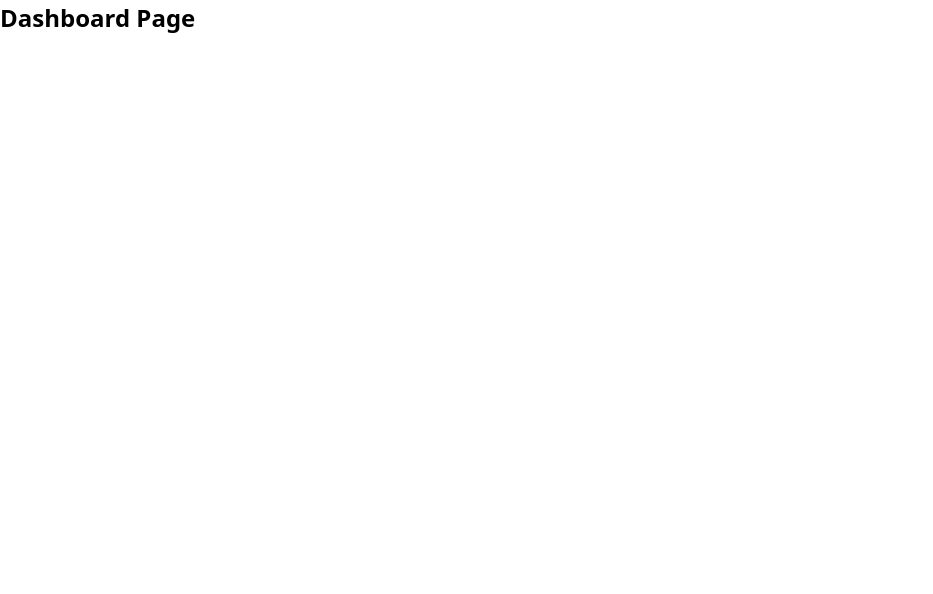
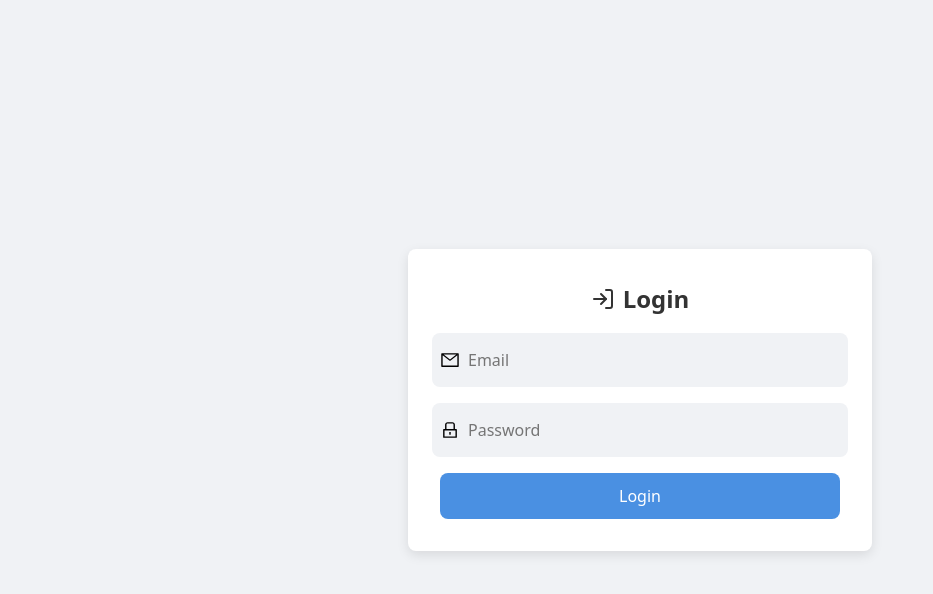
Before and after one commit to abolajii/justwrite, a React (Vite) app: page /login in a window 1280 px wide. Before the commit this address led to /dashboard. Shown: the top 594 px of the page, without its empty margins (0-933 px from the left). Built offline with nearby package versions, Linux system fonts and the light colour scheme.

Commit message:
structure

```diff
--- a/src/App.jsx
+++ b/src/App.jsx
@@ -12,16 +12,21 @@ import Profile from "./pages/Profile";
 import ProtectedRoute from "./components/ProtectedRoute";
 import Register from "./pages/Register";
 import Settings from "./pages/Settings";
+import { ToastProvider } from "./context/ToastContext";
+import useAuthStore from "./store/useAuthStore";
 
 const App = () => {
-  const [isAuthenticated, setIsAuthenticated] = useState(true);
+  const { isAuthenticated } = useAuthStore();
 
   return (
+    <ToastProvider>
       <Router>
         <Routes>
           <Route
             path="/login"
-          element={!isAuthenticated ? <Login /> : <Navigate to="/dashboard" />}
+            element={
+              !isAuthenticated ? <Login /> : <Navigate to="/dashboard" />
+            }
           />
           <Route
             path="/register"
@@ -55,10 +60,13 @@ const App = () => {
           />
           <Route
             path="*"
-          element={<Navigate to={isAuthenticated ? "/dashboard" : "/login"} />}
+            element={
+              <Navigate to={isAuthenticated ? "/dashboard" : "/login"} />
+            }
           />
         </Routes>
       </Router>
+    </ToastProvider>
   );
 };
 
--- /dev/null
+++ b/src/components/Toast.jsx
@@ -0,0 +1,60 @@
+// src/components/Toast.js
+import React from "react";
+import styled from "styled-components";
+
+const ToastContainer = styled.div`
+  position: fixed;
+  top: 20px;
+  right: 20px;
+  z-index: 1000;
+`;
+
+const ToastMessage = styled.div`
+  background-color: ${({ type }) =>
+    type === "success" ? "#4caf50" : "#f44336"};
+  color: white;
+  padding: 16px;
+  border-radius: 5px;
+  margin-bottom: 10px;
+  animation: slideIn 0.3s forwards;
+
+  @keyframes slideIn {
+    from {
+      transform: translateY(-20px);
+      opacity: 0;
+    }
+    to {
+      transform: translateY(0);
+      opacity: 1;
+    }
+  }
+`;
+
+const Toast = ({ message, type, onClose }) => {
+  React.useEffect(() => {
+    const timer = setTimeout(() => {
+      onClose();
+    }, 3000); // Automatically close the toast after 3 seconds
+
+    return () => clearTimeout(timer); // Cleanup the timer on unmount
+  }, [onClose]);
+
+  return <ToastMessage type={type}>{message}</ToastMessage>;
+};
+
+const ToastNotification = ({ toasts, removeToast }) => {
+  return (
+    <ToastContainer>
+      {toasts.map((toast) => (
+        <Toast
+          key={toast.id}
+          message={toast.message}
+          type={toast.type}
+          onClose={() => removeToast(toast.id)}
+        />
+      ))}
+    </ToastContainer>
+  );
+};
+
+export default ToastNotification;
--- /dev/null
+++ b/src/context/ToastContext.jsx
@@ -0,0 +1,29 @@
+import React, { createContext, useContext, useState } from "react";
+
+import ToastNotification from "../components/Toast";
+
+const ToastContext = createContext();
+
+export const useToast = () => {
+  return useContext(ToastContext);
+};
+
+export const ToastProvider = ({ children }) => {
+  const [toasts, setToasts] = useState([]);
+
+  const addToast = (message, type) => {
+    const id = Math.random().toString(36).substr(2, 9); // Unique ID for each toast
+    setToasts((prev) => [...prev, { id, message, type }]);
+  };
+
+  const removeToast = (id) => {
+    setToasts((prev) => prev.filter((toast) => toast.id !== id));
+  };
+
+  return (
+    <ToastContext.Provider value={{ addToast }}>
+      {children}
+      <ToastNotification toasts={toasts} removeToast={removeToast} />
+    </ToastContext.Provider>
+  );
+};
--- a/src/pages/Login.jsx
+++ b/src/pages/Login.jsx
@@ -1,7 +1,134 @@
-import React from 'react';
+import { AiOutlineLock, AiOutlineMail } from "react-icons/ai";
+// src/pages/Login.js
+import React, { useState } from "react";
+
+import { FiLogIn } from "react-icons/fi";
+import styled from "styled-components";
+import useAuthStore from "../store/useAuthStore";
 
 const Login = () => {
-  return <h2>Login Page</h2>;
+  const [email, setEmail] = useState("");
+  const [password, setPassword] = useState("");
+  const { login, error } = useAuthStore();
+
+  const handleSubmit = async (e) => {
+    e.preventDefault();
+    await login(email, password);
+
+    if (!error) {
+      addToast("Logging in successful!", "success");
+      setTimeout(() => navigate("/dashboard"), 3000); // 3-second delay
+    } else {
+      addToast(error, "error");
+    }
+  };
+  return (
+    <Container>
+      <LoginForm onSubmit={handleSubmit}>
+        <Title>
+          <FiLogIn size={24} />
+          Login
+        </Title>
+
+        <InputContainer>
+          <AiOutlineMail size={20} />
+          <Input
+            type="email"
+            placeholder="Email"
+            value={email}
+            onChange={(e) => setEmail(e.target.value)}
+          />
+        </InputContainer>
+
+        <InputContainer>
+          <AiOutlineLock size={20} />
+          <Input
+            type="password"
+            placeholder="Password"
+            value={password}
+            onChange={(e) => setPassword(e.target.value)}
+          />
+        </InputContainer>
+
+        {error && <ErrorMessage>{error}</ErrorMessage>}
+
+        <LoginButton type="submit">Login</LoginButton>
+      </LoginForm>
+    </Container>
+  );
 };
 
 export default Login;
+
+// src/pages/Login.js (continued, add after component code)
+
+const Container = styled.div`
+  display: flex;
+  align-items: center;
+  justify-content: center;
+  height: 100vh;
+  background-color: #f0f2f5;
+`;
+
+const LoginForm = styled.form`
+  display: flex;
+  flex-direction: column;
+  align-items: center;
+  padding: 2rem;
+  border-radius: 8px;
+  box-shadow: 0 4px 12px rgba(0, 0, 0, 0.1);
+  background-color: #ffffff;
+  width: 100%;
+  max-width: 400px;
+`;
+
+const Title = styled.h2`
+  display: flex;
+  align-items: center;
+  gap: 8px;
+  font-size: 1.5rem;
+  color: #333;
+  margin-bottom: 1rem;
+`;
+
+const InputContainer = styled.div`
+  display: flex;
+  align-items: center;
+  background-color: #f0f2f5;
+  border-radius: 8px;
+  padding: 0.5rem;
+  margin-bottom: 1rem;
+  width: 100%;
+  max-width: 100%;
+`;
+
+const Input = styled.input`
+  flex: 1;
+  border: none;
+  outline: none;
+  background-color: transparent;
+  padding: 0.5rem;
+  font-size: 1rem;
+`;
+
+const LoginButton = styled.button`
+  width: 100%;
+  background-color: #4a90e2;
+  color: #ffffff;
+  border: none;
+  border-radius: 8px;
+  padding: 0.75rem;
+  font-size: 1rem;
+  cursor: pointer;
+  transition: background-color 0.3s ease;
+
+  &:hover {
+    background-color: #357abd;
+  }
+`;
+
+const ErrorMessage = styled.p`
+  color: #e74c3c;
+  font-size: 0.9rem;
+  margin-bottom: 1rem;
+`;
--- a/src/pages/Profile.jsx
+++ b/src/pages/Profile.jsx
@@ -1,6 +1,8 @@
-import React from 'react';
+import React from "react";
+import useUserProfileStore from "../store/useUserProfileStore";
 
 const Profile = () => {
+  const { profile, updateProfile } = useUserProfileStore();
   return <h2>Profile Page</h2>;
 };
 
--- /dev/null
+++ b/src/store/useAuthStore.jsx
@@ -0,0 +1,18 @@
+// src/stores/useAuthStore.js
+import { create } from "zustand";
+
+const useAuthStore = create((set) => ({
+  isAuthenticated: false,
+  user: null,
+
+  // Login action
+  login: (user) => set({ isAuthenticated: true, user }),
+
+  // Logout action
+  logout: () => set({ isAuthenticated: false, user: null }),
+
+  // Check if user is logged in
+  isLoggedIn: () => set((state) => state.isAuthenticated),
+}));
+
+export default useAuthStore;
--- /dev/null
+++ b/src/store/useUserProfileStore.tsx
@@ -0,0 +1,33 @@
+// src/stores/useUserProfileStore.js
+import { create } from "zustand";
+
+const useUserProfileStore = create((set) => ({
+  profile: {
+    name: "",
+    email: "",
+    bio: "",
+    avatar: "",
+  },
+
+  // Action to update profile details
+  updateProfile: (updatedProfile) =>
+    set((state) => ({
+      profile: {
+        ...state.profile,
+        ...updatedProfile,
+      },
+    })),
+
+  // Action to reset profile
+  resetProfile: () =>
+    set({
+      profile: {
+        name: "",
+        email: "",
+        bio: "",
+        avatar: "",
+      },
+    }),
+}));
+
+export default useUserProfileStore;
```
Lines whose indentation alone changed are shown as unchanged.
